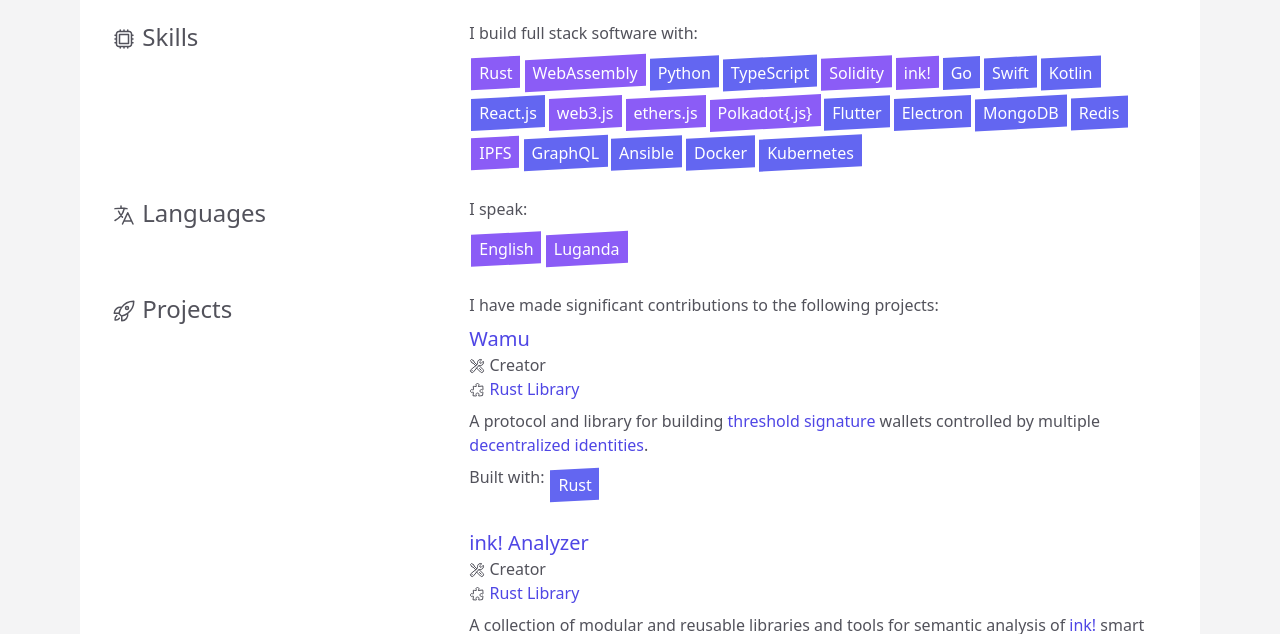
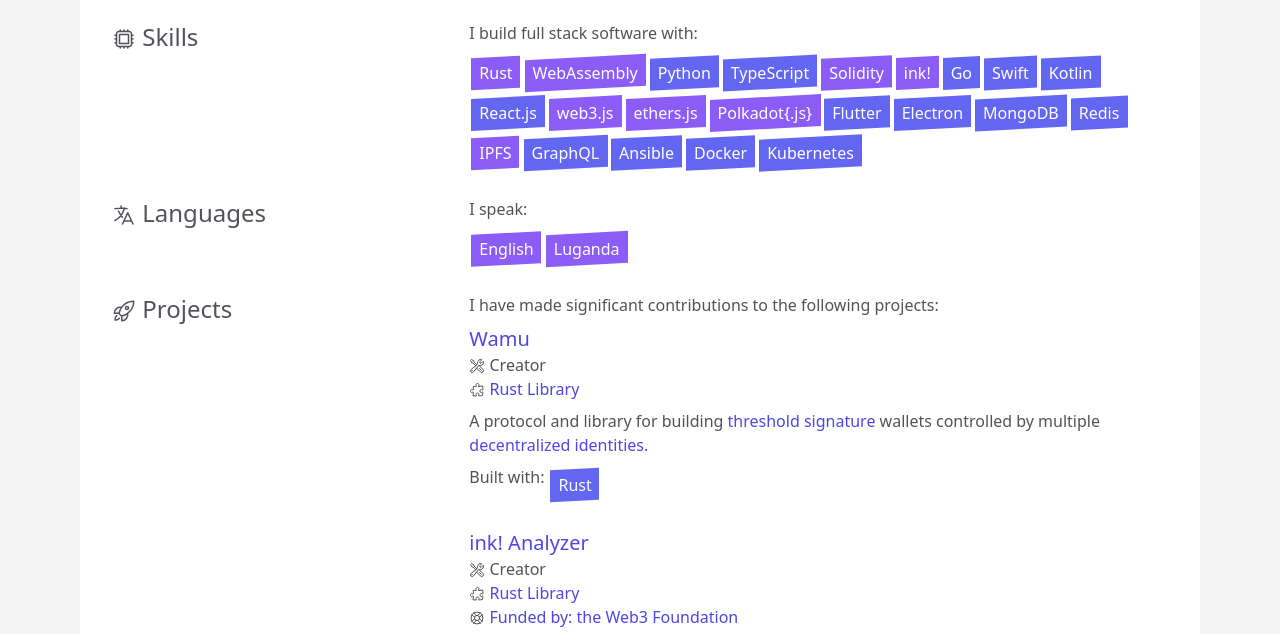
Before and after one commit to davidsemakula/davidsemakula.github.io, a Gatsby site: page / in a window 1280 px wide. Shown: the part 293-927 px from the top of the page. Built offline with nearby package versions, Linux system fonts and the light colour scheme; Gatsby itself is replaced by a stand-in of ours.

Commit message:
add W3F support for ink! analyzer

```diff
--- a/src/helpers/data.tsx
+++ b/src/helpers/data.tsx
@@ -327,6 +327,12 @@ export const MY_PROJECTS: Array<ProjectInput> = [
     ),
     stack: [SKILLS.RUST, SKILLS.TYPESCRIPT],
     integrations: [PRODUCTS.VS_CODE],
+    partners: [
+      {
+        name: 'Funded by: the Web3 Foundation',
+        url: 'https://web3.foundation/',
+      },
+    ],
   },
   {
     name: 'Mukutu Router',
```
